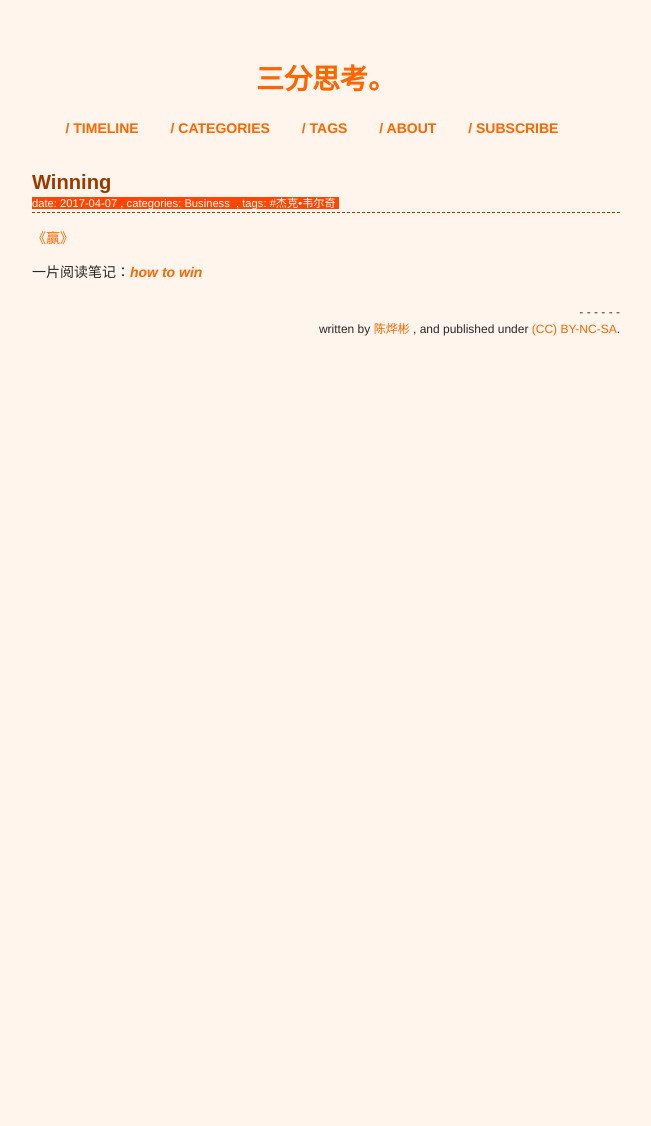
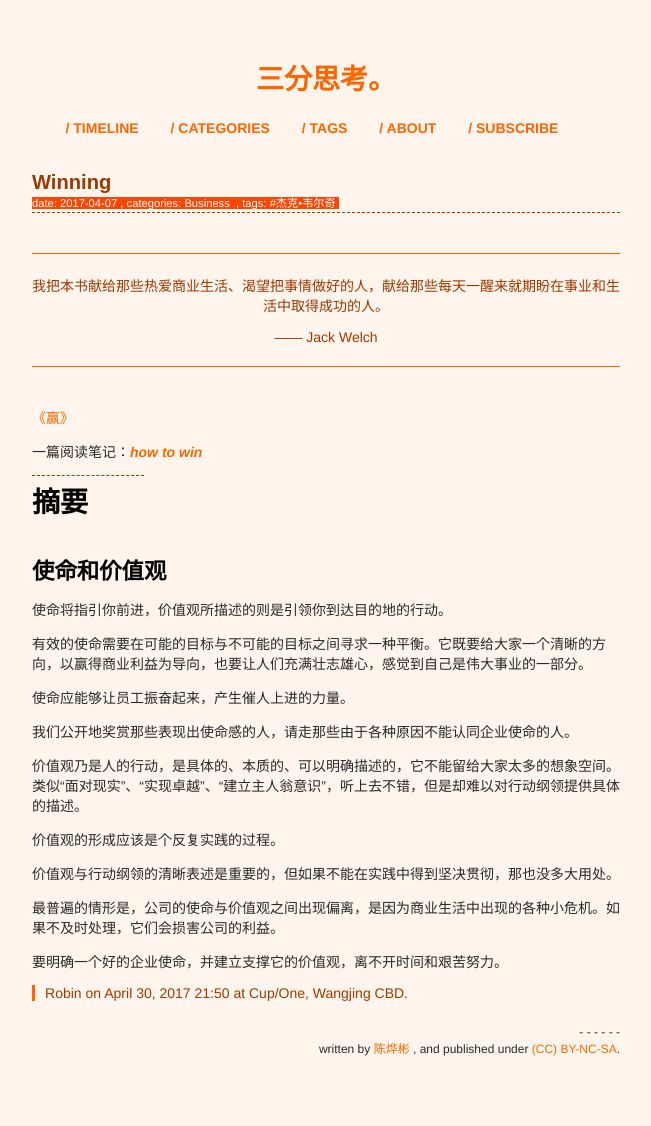
Before and after one commit to xianyuxmu/xianyuxmu.github.io, a Jekyll site: the page built from _posts/2017-04-07-winning.md, in a window 1280 px wide. Shown: the whole page, without its empty margins (314-965 px from the left). Built offline with Jekyll 4.4.1, drawn with Linux system fonts in a browser that asks for light colours; comment, search, counter and statistics services are not loaded; before the commit the page ends 900 px from its top, so only the background shows below that.

Commit message:
Winning - Mission & Value of a company

```diff
--- a/_posts/2017-04-07-winning.md
+++ b/_posts/2017-04-07-winning.md
@@ -9,7 +9,38 @@ tags:
 
 ---
 
+<blockquote class="blockquote-center">
+<p>我把本书献给那些热爱商业生活、渴望把事情做好的人，献给那些每天一醒来就期盼在事业和生活中取得成功的人。</p>
+<p>—— Jack Welch</p>
+</blockquote>
+
 [《赢》](https://book.douban.com/subject/1313124/)
 
 
-一片阅读笔记：[***how to win***](https://book.douban.com/review/1046215/)
+一篇阅读笔记：[***how to win***](https://book.douban.com/review/1046215/)
+
+----
+
+# 摘要
+
+## 使命和价值观
+
+使命将指引你前进，价值观所描述的则是引领你到达目的地的行动。
+
+有效的使命需要在可能的目标与不可能的目标之间寻求一种平衡。它既要给大家一个清晰的方向，以赢得商业利益为导向，也要让人们充满壮志雄心，感觉到自己是伟大事业的一部分。
+
+使命应能够让员工振奋起来，产生催人上进的力量。
+
+我们公开地奖赏那些表现出使命感的人，请走那些由于各种原因不能认同企业使命的人。
+
+价值观乃是人的行动，是具体的、本质的、可以明确描述的，它不能留给大家太多的想象空间。类似“面对现实”、“实现卓越”、“建立主人翁意识”，听上去不错，但是却难以对行动纲领提供具体的描述。
+
+价值观的形成应该是个反复实践的过程。
+
+价值观与行动纲领的清晰表述是重要的，但如果不能在实践中得到坚决贯彻，那也没多大用处。
+
+最普遍的情形是，公司的使命与价值观之间出现偏离，是因为商业生活中出现的各种小危机。如果不及时处理，它们会损害公司的利益。
+
+要明确一个好的企业使命，并建立支撑它的价值观，离不开时间和艰苦努力。
+
+> Robin on April 30, 2017 21:50 at Cup/One, Wangjing CBD.
```
